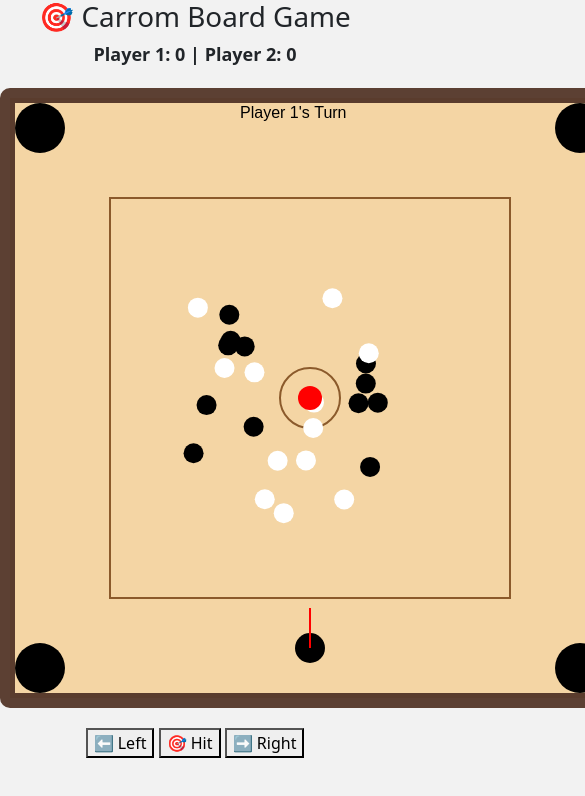
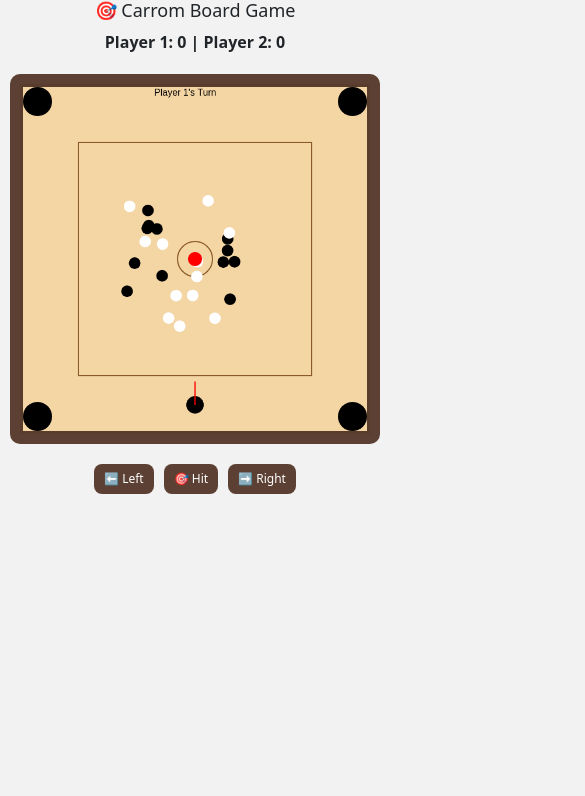
Before and after one commit to NaziaDanish/carrom-board-game, a plain HTML site: page index.html in a window 390 px wide. Shown: the top 796 px of the page, 585 px wide, since content can reach past the window. Drawn offline with nearby package versions, Linux system fonts and the light colour scheme; some packages are replaced by stand-ins of ours; a script that the page names is missing.

Commit message:
add changes

```diff
--- a/game.js
+++ b/game.js
@@ -16,6 +16,7 @@ let striker = {
   angle: -Math.PI / 2,
   power: 8
 };
+
 
 // 🎱 Create Coins
 let coins = [];
--- a/index.html
+++ b/index.html
@@ -10,19 +10,84 @@
    body {
   text-align: center;
   background-color: #f2f2f2;
+  margin: 0;
+  padding: 0;
+  overflow-x: hidden;
 }
+
+/* 🎯 Canvas responsive */
 canvas {
   background-color: #f5deb3;
   border: 10px solid #5c4033;
   border-radius: 10px;
   display: block;
   margin: 20px auto;
+  max-width: 95vw;
+  height: auto;
 }
+
+/* Scoreboard */
 #scoreBoard {
   font-size: 18px;
   font-weight: bold;
+  margin-bottom: 10px;
+}
 
+/* 📱 Mobile Controls */
+#controls {
+  display: flex;
+  justify-content: center;
+  gap: 10px;
+  margin: 15px 0;
+  flex-wrap: wrap;
 }
+
+.control-btn {
+  background-color: #5c4033;
+  color: white;
+  border: none;
+  padding: 10px 20px;
+  font-size: 16px;
+  border-radius: 8px;
+  transition: 0.3s;
+}
+
+.control-btn:hover {
+  background-color: #7a523f;
+}
+
+/* 📱 Responsive adjustments */
+@media (max-width: 768px) {
+  h1 {
+    font-size: 22px;
+  }
+
+  #scoreBoard {
+    font-size: 16px;
+  }
+
+  .control-btn {
+    font-size: 14px;
+    padding: 8px 14px;
+  }
+
+  canvas {
+    width: 95vw;
+    height: auto;
+  }
+}
+
+@media (max-width: 480px) {
+  .control-btn {
+    font-size: 12px;
+    padding: 6px 10px;
+  }
+
+  h1 {
+    font-size: 18px;
+  }
+}
+
   </style>
 </head>
 <body>
```
Lines whose indentation alone changed are shown as unchanged.
